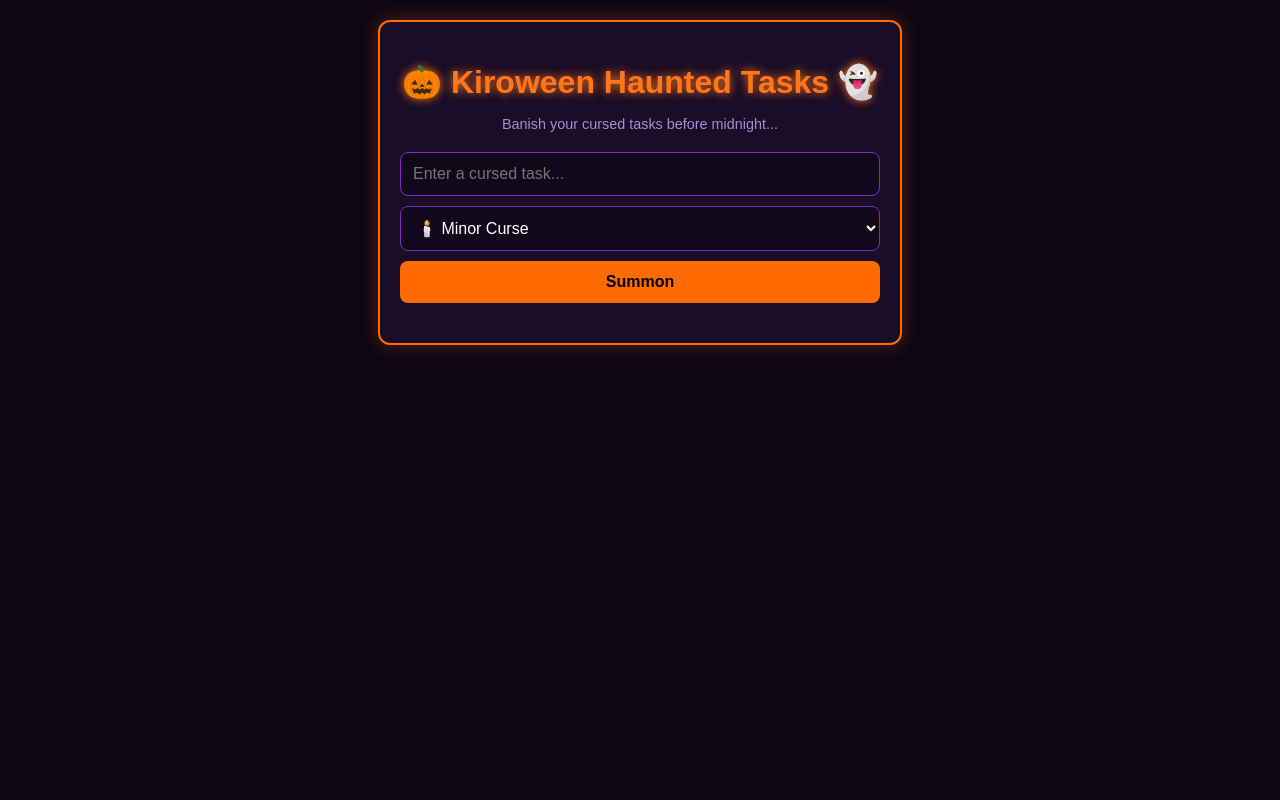
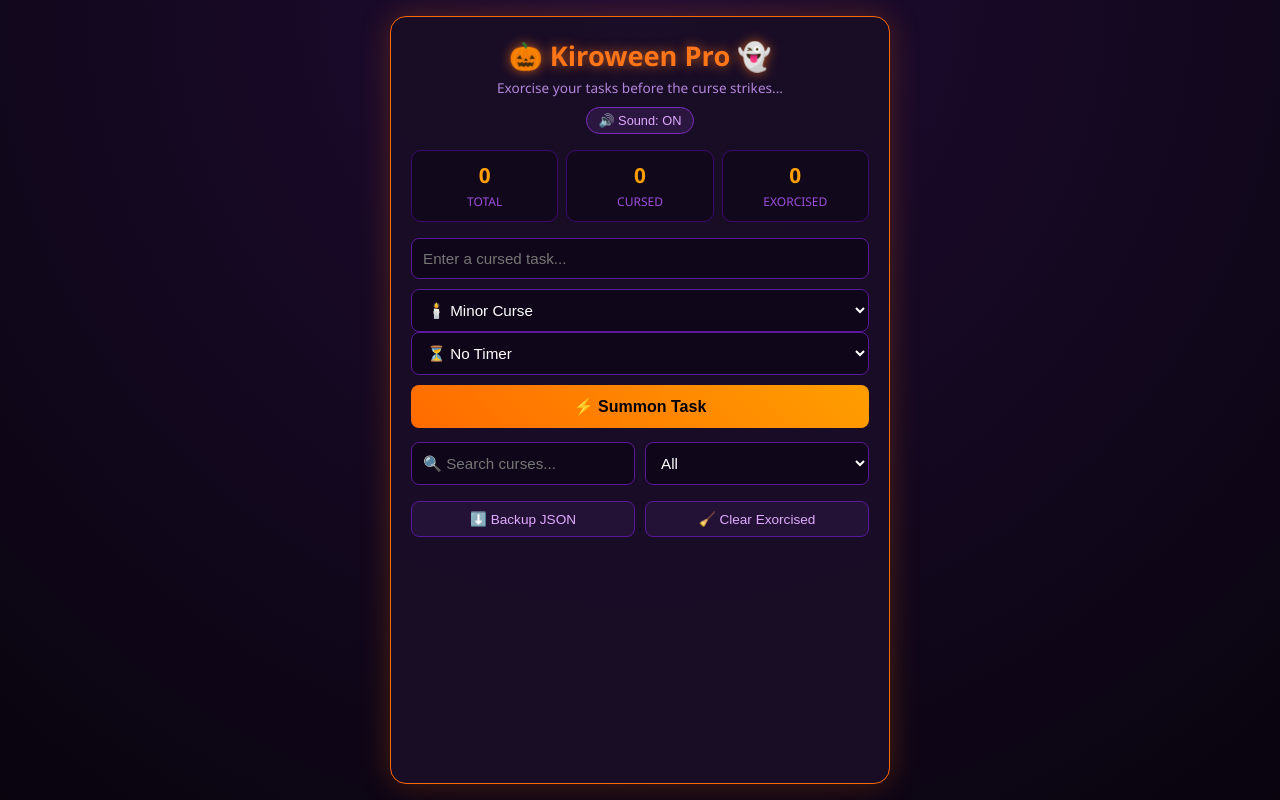
Before and after one commit to shaikhabdul2015-max/kiroween-haunted-tasks, a plain HTML site: page index.html in a window 1280 px wide. Drawn offline with Linux system fonts and the light colour scheme.

Commit message:
Upgrade to Kiroween Pro with Web Audio, Timers, Stats & Backup

```diff
--- a/index.html
+++ b/index.html
@@ -3,23 +3,57 @@
 <head>
   <meta charset="UTF-8">
   <meta name="viewport" content="width=device-width, initial-scale=1.0">
-  <title>🎃 Kiroween Haunted Tasks</title>
+  <title>🎃 Kiroween Haunted Tasks Pro</title>
   <link rel="stylesheet" href="style.css">
 </head>
 <body>
   <div class="container">
-    <h1>🎃 Kiroween Haunted Tasks 👻</h1>
-    <p class="subtitle">Banish your cursed tasks before midnight...</p>
+    <header>
+      <h1>🎃 Kiroween Pro 👻</h1>
+      <p class="subtitle">Exorcise your tasks before the curse strikes...</p>
+      <button id="soundToggle" class="icon-btn" onclick="toggleSound()">🔊 Sound: ON</button>
+    </header>
+
+    <div class="stats">
+      <div class="stat-box"><span id="totalCount">0</span><small>Total</small></div>
+      <div class="stat-box"><span id="activeCount">0</span><small>Cursed</small></div>
+      <div class="stat-box"><span id="doneCount">0</span><small>Exorcised</small></div>
+    </div>
+
     <div class="input-group">
       <input type="text" id="taskInput" placeholder="Enter a cursed task...">
-      <select id="prioritySelect">
-        <option value="minor">🕯️ Minor Curse</option>
-        <option value="hex">🔮 Hex</option>
-        <option value="doom">💀 Deadly Doom</option>
+      <div class="row">
+        <select id="prioritySelect">
+          <option value="minor">🕯️ Minor Curse</option>
+          <option value="hex">🔮 Hex</option>
+          <option value="doom">💀 Deadly Doom</option>
+        </select>
+        <select id="timerSelect">
+          <option value="0">⏳ No Timer</option>
+          <option value="1">⏱️ 1 Min (Test)</option>
+          <option value="15">⏱️ 15 Mins</option>
+          <option value="60">⏱️ 1 Hour</option>
+        </select>
+      </div>
+      <button class="primary-btn" onclick="addTask()">⚡ Summon Task</button>
+    </div>
+
+    <div class="controls">
+      <input type="text" id="searchInput" placeholder="🔍 Search curses..." oninput="renderTasks()">
+      <select id="filterSelect" onchange="renderTasks()">
+        <option value="all">All</option>
+        <option value="active">Active</option>
+        <option value="done">Exorcised</option>
+        <option value="doom">Deadly Doom</option>
       </select>
-      <button onclick="addTask()">Summon</button>
     </div>
+
     <ul id="taskList"></ul>
+
+    <div class="footer-actions">
+      <button class="sec-btn" onclick="exportData()">⬇️ Backup JSON</button>
+      <button class="sec-btn" onclick="clearCompleted()">🧹 Clear Exorcised</button>
+    </div>
   </div>
   <script src="script.js"></script>
 </body>
--- a/script.js
+++ b/script.js
@@ -1,27 +1,118 @@
-let tasks = JSON.parse(localStorage.getItem('hauntedTasks')) || [];
+let tasks = JSON.parse(localStorage.getItem('hauntedTasksPro')) || [];
+let soundEnabled = true;
+
+function playSpookySound(type) {
+  if (!soundEnabled) return;
+  try {
+    const ctx = new (window.AudioContext || window.webkitAudioContext)();
+    const osc = ctx.createOscillator();
+    const gain = ctx.createGain();
+    osc.connect(gain);
+    gain.connect(ctx.destination);
+    if (type === 'summon') {
+      osc.type = 'sawtooth';
+      osc.frequency.setValueAtTime(140, ctx.currentTime);
+      osc.frequency.exponentialRampToValueAtTime(55, ctx.currentTime + 0.35);
+    } else {
+      osc.type = 'sine';
+      osc.frequency.setValueAtTime(300, ctx.currentTime);
+      osc.frequency.exponentialRampToValueAtTime(750, ctx.currentTime + 0.25);
+    }
+    gain.gain.setValueAtTime(0.15, ctx.currentTime);
+    gain.gain.exponentialRampToValueAtTime(0.001, ctx.currentTime + 0.35);
+    osc.start();
+    osc.stop(ctx.currentTime + 0.35);
+  } catch (e) {}
+}
+
+function toggleSound() {
+  soundEnabled = !soundEnabled;
+  document.getElementById('soundToggle').innerText = soundEnabled ? '🔊 Sound: ON' : '🔇 Sound: OFF';
+}
+
 function saveAndRender() {
-  localStorage.setItem('hauntedTasks', JSON.stringify(tasks));
+  localStorage.setItem('hauntedTasksPro', JSON.stringify(tasks));
+  renderTasks();
+}
+
+function addTask() {
+  const input = document.getElementById('taskInput');
+  const priority = document.getElementById('prioritySelect').value;
+  const mins = parseInt(document.getElementById('timerSelect').value);
+  if (!input.value.trim()) return;
+  tasks.unshift({
+    id: Date.now(),
+    text: input.value.trim(),
+    priority,
+    done: false,
+    deadline: mins > 0 ? Date.now() + mins * 60000 : null
+  });
+  input.value = '';
+  playSpookySound('summon');
+  saveAndRender();
+}
+
+function toggleTask(id) {
+  const t = tasks.find(x => x.id === id);
+  if (t) { t.done = !t.done; playSpookySound('exorcise'); saveAndRender(); }
+}
+
+function deleteTask(id) {
+  tasks = tasks.filter(x => x.id !== id);
+  saveAndRender();
+}
+
+function clearCompleted() {
+  tasks = tasks.filter(x => !x.done);
+  saveAndRender();
+}
+
+function exportData() {
+  const blob = new Blob([JSON.stringify(tasks, null, 2)], { type: 'application/json' });
+  const a = document.createElement('a');
+  a.href = URL.createObjectURL(blob);
+  a.download = 'kiroween-tasks-backup.json';
+  a.click();
+}
+
+function renderTasks() {
   const list = document.getElementById('taskList');
+  const query = document.getElementById('searchInput').value.toLowerCase();
+  const filter = document.getElementById('filterSelect').value;
+
+  document.getElementById('totalCount').innerText = tasks.length;
+  document.getElementById('doneCount').innerText = tasks.filter(t => t.done).length;
+  document.getElementById('activeCount').innerText = tasks.filter(t => !t.done).length;
+
   list.innerHTML = '';
-  tasks.forEach((t, i) => {
+  tasks.filter(t => {
+    const matchText = t.text.toLowerCase().includes(query);
+    if (filter === 'active') return matchText && !t.done;
+    if (filter === 'done') return matchText && t.done;
+    if (filter === 'doom') return matchText && t.priority === 'doom';
+    return matchText;
+  }).forEach(t => {
+    let timerHtml = '';
+    let isOverdue = false;
+    if (t.deadline && !t.done) {
+      const diff = t.deadline - Date.now();
+      if (diff <= 0) { isOverdue = true; timerHtml = '<span class="timer-badge">💀 CURSE UNLEASHED!</span>'; }
+      else {
+        const m = Math.floor(diff / 60000);
+        const s = Math.floor((diff % 60000) / 1000);
+        timerHtml = `<span class="timer-badge">⏱️ ${m}m ${s}s left</span>`;
+      }
+    }
     const li = document.createElement('li');
-    li.className = `${t.priority} ${t.done ? 'done' : ''}`;
-    li.innerHTML = `<span>${t.done ? '👻 Exorcised: ' : '🎃 '}${t.text}</span>
+    li.className = `${t.priority} ${t.done ? 'done' : ''} ${isOverdue ? 'overdue' : ''}`;
+    li.innerHTML = `<div class="task-info"><div>${t.done ? '👻' : '🎃'} ${t.text}</div>${timerHtml}</div>
       <div class="actions">
-        <button onclick="toggleTask(${i})">${t.done ? 'Undo' : 'Exorcise'}</button>
-        <button class="del-btn" onclick="deleteTask(${i})">🔥</button>
+        <button class="ex-btn" onclick="toggleTask(${t.id})">${t.done ? '↩️' : '✓'}</button>
+        <button class="del-btn" onclick="deleteTask(${t.id})">✕</button>
       </div>`;
     list.appendChild(li);
   });
 }
-function addTask() {
-  const input = document.getElementById('taskInput');
-  const priority = document.getElementById('prioritySelect').value;
-  if (!input.value.trim()) return;
-  tasks.push({ text: input.value.trim(), priority, done: false });
-  input.value = '';
-  saveAndRender();
-}
-function toggleTask(i) { tasks[i].done = !tasks[i].done; saveAndRender(); }
-function deleteTask(i) { tasks.splice(i, 1); saveAndRender(); }
-saveAndRender();
+
+setInterval(renderTasks, 1000);
+renderTasks();
--- a/style.css
+++ b/style.css
@@ -1,15 +1,30 @@
-body { background: #0d0614; color: #f8f8f2; font-family: sans-serif; display: flex; justify-content: center; padding: 20px; margin: 0; }
-.container { width: 100%; max-width: 480px; background: #1a0d26; padding: 20px; border-radius: 12px; border: 2px solid #ff6b00; box-shadow: 0 0 20px rgba(255, 107, 0, 0.3); }
-h1 { text-align: center; color: #ff7518; text-shadow: 0 0 10px #ff7518; margin-bottom: 5px; }
-.subtitle { text-align: center; color: #b185db; font-size: 0.9rem; margin-bottom: 20px; }
-.input-group { display: flex; flex-direction: column; gap: 10px; margin-bottom: 20px; }
-input, select, button { padding: 12px; border-radius: 8px; border: 1px solid #7b2cbf; background: #12081c; color: #fff; font-size: 1rem; }
-button { background: #ff6b00; color: #000; font-weight: bold; cursor: pointer; border: none; }
-button:hover { background: #ff8c00; }
-ul { list-style: none; padding: 0; margin: 0; }
-li { background: #241236; margin-bottom: 10px; padding: 12px; border-radius: 8px; display: flex; justify-content: space-between; align-items: center; border-left: 5px solid #ff6b00; transition: 0.3s; }
+* { box-sizing: border-box; }
+body { background: radial-gradient(circle at top, #1f0c33, #09040e); color: #f8f8f2; font-family: 'Segoe UI', system-ui, sans-serif; display: flex; justify-content: center; padding: 16px; margin: 0; min-height: 100vh; }
+.container { width: 100%; max-width: 500px; background: rgba(26, 13, 38, 0.95); padding: 20px; border-radius: 16px; border: 1px solid #ff6b00; box-shadow: 0 0 30px rgba(255, 107, 0, 0.25); }
+header { text-align: center; margin-bottom: 16px; }
+h1 { color: #ff7518; text-shadow: 0 0 12px rgba(255, 117, 24, 0.7); margin: 0; font-size: 1.7rem; }
+.subtitle { color: #b185db; font-size: 0.85rem; margin: 4px 0 10px; }
+.icon-btn { background: #2b1640; color: #e0aaff; border: 1px solid #7b2cbf; padding: 5px 12px; border-radius: 20px; font-size: 0.8rem; cursor: pointer; }
+.stats { display: grid; grid-template-columns: repeat(3, 1fr); gap: 8px; margin-bottom: 16px; }
+.stat-box { background: #12081c; padding: 10px; border-radius: 10px; text-align: center; border: 1px solid #3c096c; }
+.stat-box span { display: block; font-size: 1.3rem; font-weight: bold; color: #ff9e00; }
+.stat-box small { color: #9d4edd; font-size: 0.75rem; text-transform: uppercase; }
+.input-group, .controls { display: flex; flex-direction: column; gap: 10px; margin-bottom: 14px; }
+.row, .controls { flex-direction: row; }
+input, select { width: 100%; padding: 11px; border-radius: 8px; border: 1px solid #5a189a; background: #100619; color: #fff; font-size: 0.95rem; }
+.primary-btn { width: 100%; padding: 12px; border-radius: 8px; background: linear-gradient(45deg, #ff6b00, #ff9e00); color: #000; font-weight: bold; font-size: 1rem; border: none; cursor: pointer; }
+ul { list-style: none; padding: 0; margin: 0 0 16px; }
+li { background: #231135; margin-bottom: 10px; padding: 12px; border-radius: 10px; display: flex; justify-content: space-between; align-items: center; border-left: 5px solid #ff6b00; gap: 10px; }
 li.hex { border-left-color: #9d4edd; }
 li.doom { border-left-color: #ff0055; }
-li.done { opacity: 0.5; text-decoration: line-through; background: #161a1d; border-left-color: #38b000; }
-.actions button { padding: 6px 10px; margin-left: 5px; font-size: 0.85rem; }
+li.overdue { animation: shake 0.5s infinite; border-color: #ff0055; background: #330c1a; }
+li.done { opacity: 0.55; text-decoration: line-through; background: #141a17; border-left-color: #38b000; animation: none; }
+.task-info { flex: 1; word-break: break-word; }
+.timer-badge { display: inline-block; font-size: 0.75rem; background: #3c096c; color: #ff9e00; padding: 2px 6px; border-radius: 4px; margin-top: 4px; }
+.actions { display: flex; gap: 6px; }
+.actions button { padding: 7px 10px; border-radius: 6px; border: none; font-weight: bold; cursor: pointer; font-size: 0.8rem; }
+.ex-btn { background: #38b000; color: #fff; }
 .del-btn { background: #d00000; color: #fff; }
+.footer-actions { display: flex; gap: 10px; }
+.sec-btn { flex: 1; padding: 9px; background: #241236; color: #e0aaff; border: 1px solid #5a189a; border-radius: 8px; cursor: pointer; font-size: 0.85rem; }
+@keyframes shake { 0%, 100% { transform: translateX(0); } 25% { transform: translateX(-3px); } 75% { transform: translateX(3px); } }
```
